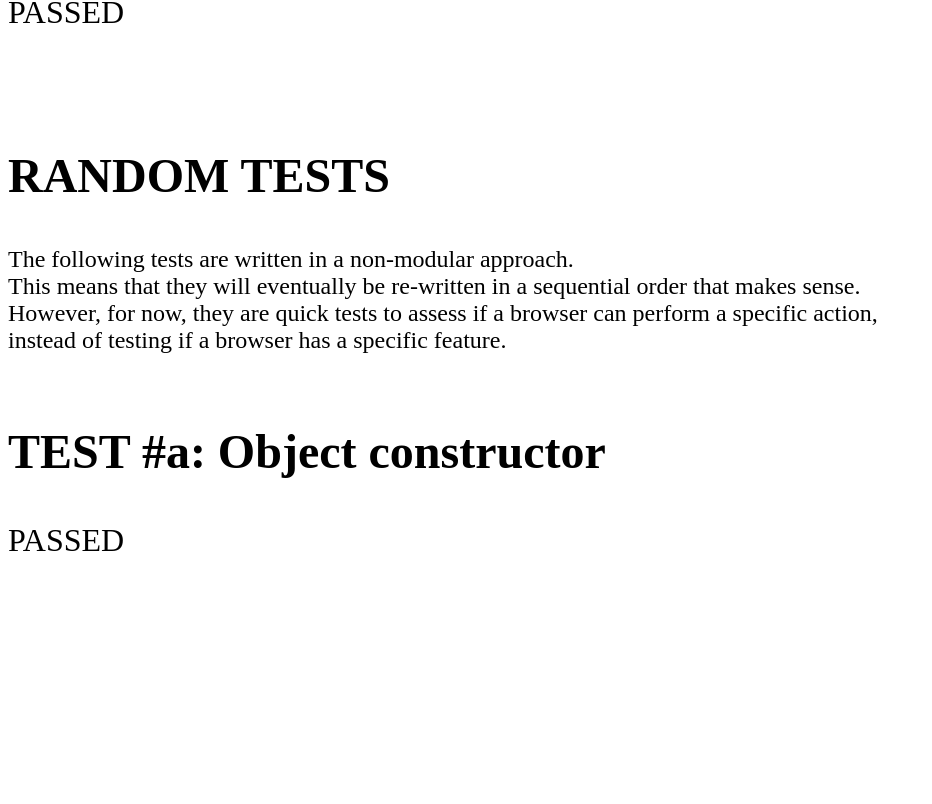
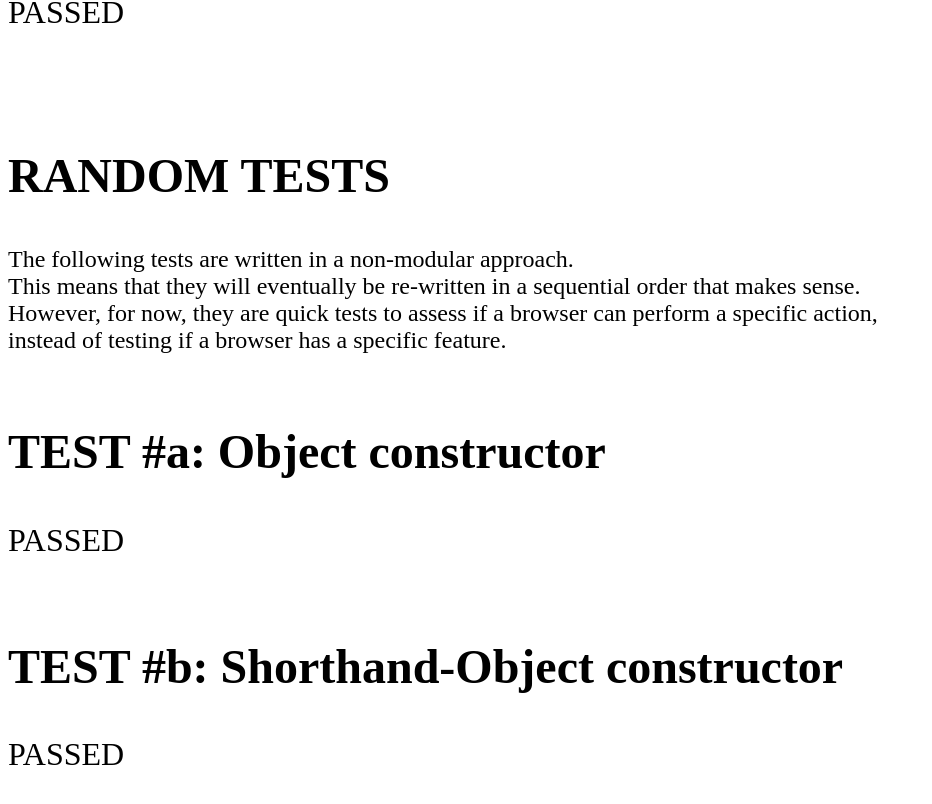
Before and after one commit to nos-tos/hyperion, a plain HTML site: page index.html in a window 1280 px wide. Shown: the part 1315-2119 px from the top of the page, without its empty margins (0-932 px from the left). Before the commit the page ends 1919 px from the top, so only its background shows below. Drawn offline with Linux system fonts and the light colour scheme.

Commit message:
Chapter 14: Common Folk Writing

```diff
--- a/index.html
+++ b/index.html
@@ -105,5 +105,14 @@
         <br><br>
       </font>
 
+      <h1><font size="7">TEST #b: Shorthand-Object constructor</font></h1>
+      <font size="6">
+        <script>
+          var testB_obj = {}
+          document.write("PASSED")
+        </script>
+        <br><br>
+      </font>
+
   </body>
 </html>
```
